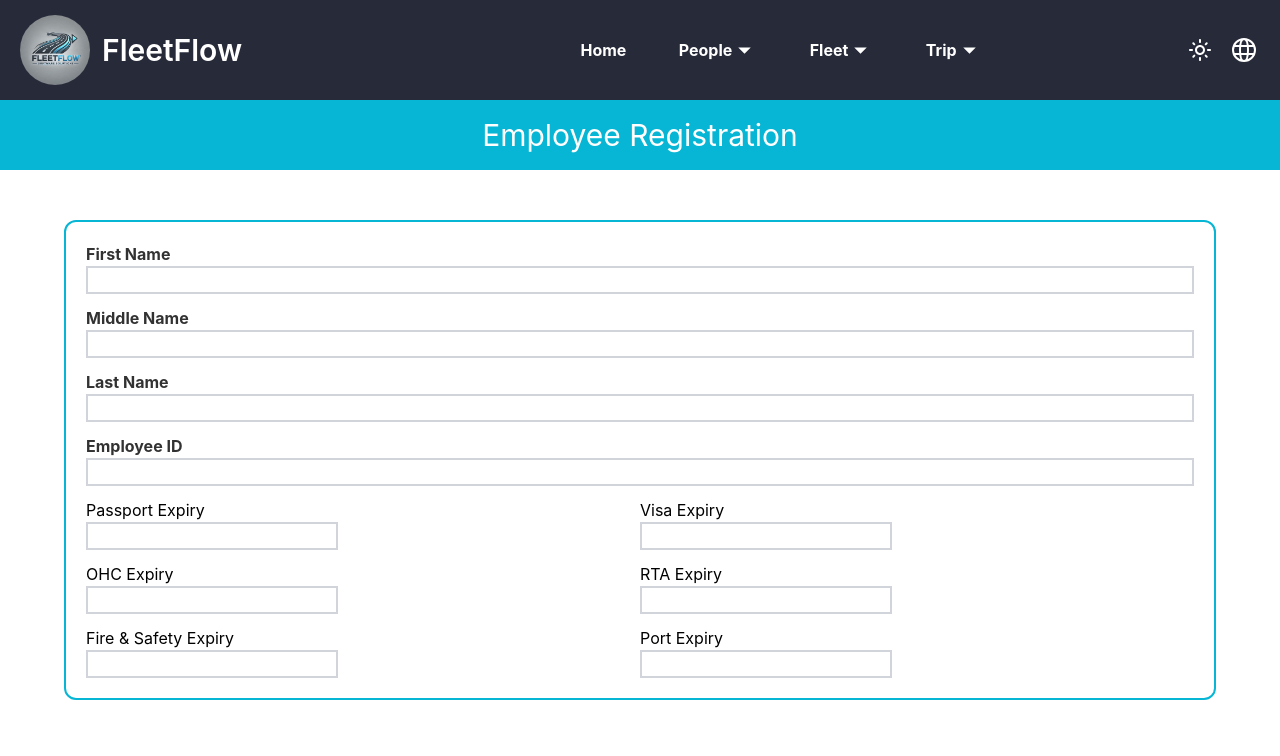
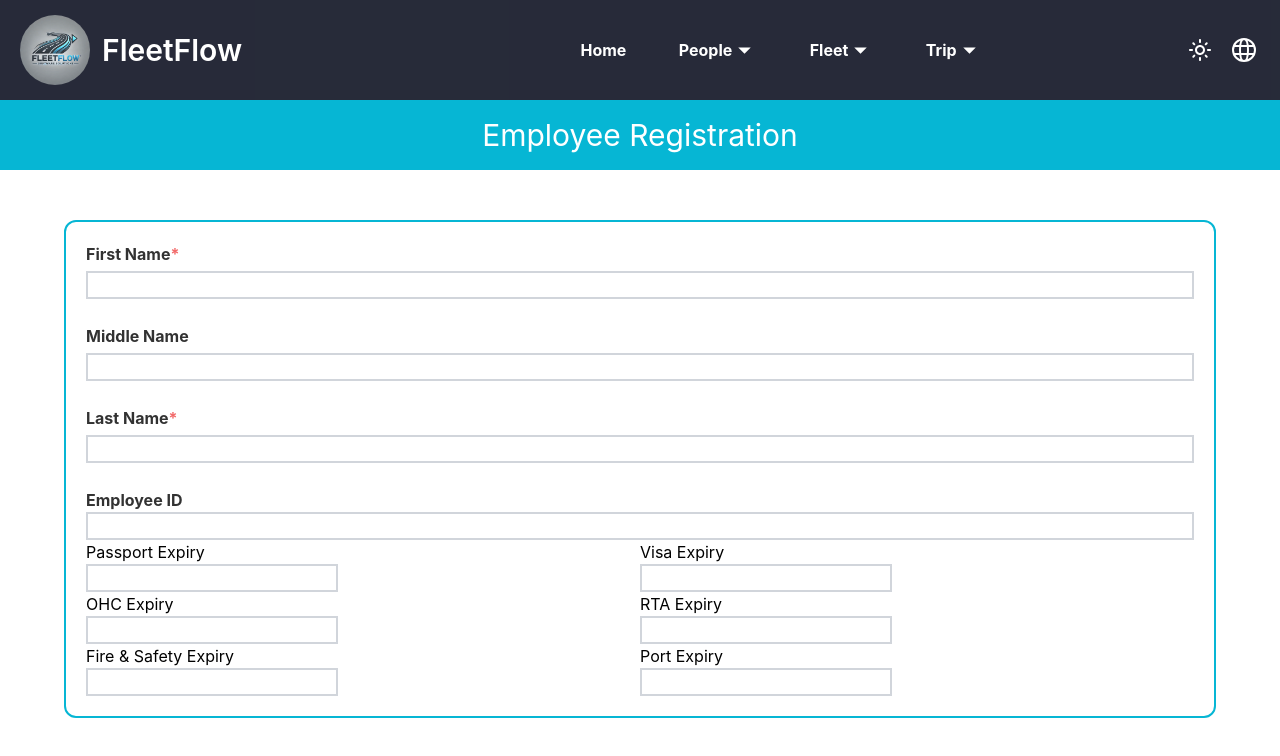
Before and after one commit to mohammedansarusman/analogistics, a React (Create React App) app: page /people/register in a window 1280 px wide. Shown: the top 756 px of the page. Built offline with nearby package versions, Linux system fonts and the light colour scheme.

Commit message:
validation wip

```diff
--- /dev/null
+++ b/src/Components/CustomHooks/useNameValidity.js
@@ -0,0 +1,18 @@
+export const useNameValidity = (empName) =>{
+    if(empName.length > 20)
+    {
+        return "Name should not exceed 20 characters.";
+    }
+    else if(empName.trim() === "")
+    {
+        return "Name should not be empty.";
+    }
+    else if(!/^[a-zA-Z]+$/.test(empName))
+    {
+        return "Name should only contain alphabetic characters.";
+    }
+    else
+    {
+        return "";
+    }
+}
--- a/src/Components/PeopleRegister.js
+++ b/src/Components/PeopleRegister.js
@@ -1,37 +1,40 @@
-import React from 'react'
-import { changeBar } from '../Store/navigationSlice'
-import { useDispatch } from 'react-redux'
-import { addDays, isWeekend } from 'date-fns'
-import DatePickerPassVisa from './DatePickerPassVisa';
-import DatePickerOHCRTA from './DatePickerOHCRTA';
-import DatePickerFirePort from './DatePickerFirePort';
+import React, { useState } from "react";
+import { changeBar } from "../Store/navigationSlice";
+import { useDispatch } from "react-redux";
+// import { addDays, isWeekend } from 'date-fns'
+import DatePickerPassVisa from "./DatePickerPassVisa";
+import DatePickerOHCRTA from "./DatePickerOHCRTA";
+import DatePickerFirePort from "./DatePickerFirePort";
+import RegisterName from "./RegisterName";
+import RegisterMiddleName from "./RegisterMiddleName";
+import RegisterLastName from "./RegisterLastName";
 
 const PeopleRegister = () => {
   const dispatch = useDispatch();
   dispatch(changeBar(false));
-
   return (
-    <div className='w-[100%] absolute left-0'>
-      <div className='flex flex-col items-center pb-5'>
+    <div className="w-[100%] absolute left-0">
+      <div className="flex flex-col items-center pb-5">
         <header className="w-full h-[70px] text-3xl bg-cyan-500 text-white flex justify-center items-center ">
           <h1>Employee Registration</h1>
         </header>
-        <form className='flex flex-col items-start w-[90%]  border-2 border-cyan-500 p-5 rounded-xl gap-3 mt-[50px]'>
-          <div className='w-full flex flex-col items-start'>
-            <label for='firstName' className='block font-bold opacity-80'>First Name</label>
-            <input type="text" id='firstName' name="firstName" className='block w-full text-black border-2 border-gray-300 pl-2' />
-          </div>
-          <div className='w-full flex flex-col items-start'>
-            <label for='middleName' className='block font-bold opacity-80'>Middle Name</label>
-            <input type="text" id='middleName' name="middleName" className='block w-full text-black border-2 border-gray-300 pl-2' />
-          </div>
-          <div className='w-full flex flex-col items-start'>
-            <label for='lastName' className='block font-bold opacity-80'>Last Name</label>
-            <input type="text" id='lastName' name="lastName" className='block w-full text-black border-2 border-gray-300 pl-2' />
-          </div>
-          <div className='w-full flex flex-col items-start'>
-            <label for='empid' className='block font-bold opacity-80'>Employee ID</label>
-            <input type="text" id='empid' name="empid" className='block w-full text-black border-2 border-gray-300 pl-2' />
+        <form className="flex flex-col items-start w-[90%]  border-2 border-cyan-500 p-5 rounded-xl mt-[50px]">
+          {/* First name field */}
+          <RegisterName />
+          {/* Middle name field */}
+          <RegisterMiddleName />
+          {/* Laste Name field */}
+          <RegisterLastName />
+          <div className="w-full flex flex-col items-start">
+            <label htmlFor="empid" className="block font-bold opacity-80">
+              Employee ID
+            </label>
+            <input
+              type="text"
+              id="empid"
+              name="empid"
+              className="block w-full text-black border-2 border-gray-300 pl-2"
+            />
           </div>
           {/* passport and visa expiry date picker component */}
           <DatePickerPassVisa />
@@ -42,7 +45,7 @@ const PeopleRegister = () => {
         </form>
       </div>
     </div>
-  )
-}
+  );
+};
 
-export default PeopleRegister
+export default PeopleRegister;
--- /dev/null
+++ b/src/Components/RegisterLastName.js
@@ -0,0 +1,36 @@
+import React, { useState } from "react";
+import { useNameValidity } from "./CustomHooks/useNameValidity";
+
+const RegisterLastName = () => {
+  const [lastName, setLastName] = useState("");
+  const [interactedName, setInteractedName] = useState(false);
+  const message = useNameValidity(lastName);
+  const handleName = (e) => {
+    setLastName(e.target.value);
+  };
+  const handleBlur = () => {
+    setInteractedName(true);
+  };
+
+  return (
+    <div className="w-full flex flex-col items-start gap-[5px]">
+      <label htmlFor="lastName" className="block font-bold opacity-80">
+        Last Name<span className="text-red-500">*</span>
+      </label>
+      <input
+        type="text"
+        id="lastName"
+        name="lastName"
+        value={lastName}
+        onChange={handleName}
+        onBlur={handleBlur}
+        className="block w-full text-black border-2 border-gray-300 pl-2"
+      />
+      <div className="h-[20px]">
+        {interactedName && <p className="text-red-500 text-xs">{message}</p>}
+      </div>
+    </div>
+  );
+};
+
+export default RegisterLastName;
--- /dev/null
+++ b/src/Components/RegisterMiddleName.js
@@ -0,0 +1,29 @@
+import React, { useState } from "react";
+
+const RegisterMiddleName = () => {
+  const [middleName, setMiddleName] = useState("");
+  const handleName = (e) => {
+    setMiddleName(e.target.value);
+  };
+  return (
+    <div className="w-full flex flex-col items-start gap-[5px]">
+      <label htmlFor="middleName" className="block font-bold opacity-80">
+        Middle Name
+      </label>
+      <input
+        type="text"
+        id="middleName"
+        name="middleName"
+        value={middleName}
+        onChange={handleName}
+        // onBlur={handleBlur}
+        className="block w-full text-black border-2 border-gray-300 pl-2"
+      />
+      <div className="h-[20px]">
+        {/* {interactedName && <p className="text-red-500 text-xs">{message}</p>} */}
+      </div>
+    </div>
+  );
+};
+
+export default RegisterMiddleName;
--- /dev/null
+++ b/src/Components/RegisterName.js
@@ -0,0 +1,36 @@
+import React, { useState } from "react";
+import { useNameValidity } from "./CustomHooks/useNameValidity";
+
+const RegisterName = () => {
+  const [empName, setEmpName] = useState("");
+  const [interactedName, setInteractedName] = useState(false);
+  const message = useNameValidity(empName);
+  const handleName = (e) => {
+    setEmpName(e.target.value);
+  };
+  const handleBlur = () => {
+    setInteractedName(true);
+  };
+
+  return (
+    <div className="w-full flex flex-col items-start gap-[5px]">
+      <label htmlFor="firstName" className="block font-bold opacity-80">
+        First Name<span className="text-red-500">*</span>
+      </label>
+      <input
+        type="text"
+        id="firstName"
+        name="firstName"
+        value={empName}
+        onChange={handleName}
+        onBlur={handleBlur}
+        className="block w-full text-black border-2 border-gray-300 pl-2"
+      />
+      <div className="h-[20px]">
+        {interactedName && <p className="text-red-500 text-xs">{message}</p>}
+      </div>
+    </div>
+  );
+};
+
+export default RegisterName;
--- a/src/index.js
+++ b/src/index.js
@@ -20,8 +20,6 @@ const appRouter = createBrowserRouter([
     ]
   },
 
-
-  // Add more routes here if needed
 ])
 
 const root = ReactDOM.createRoot(document.getElementById('root'));
```
